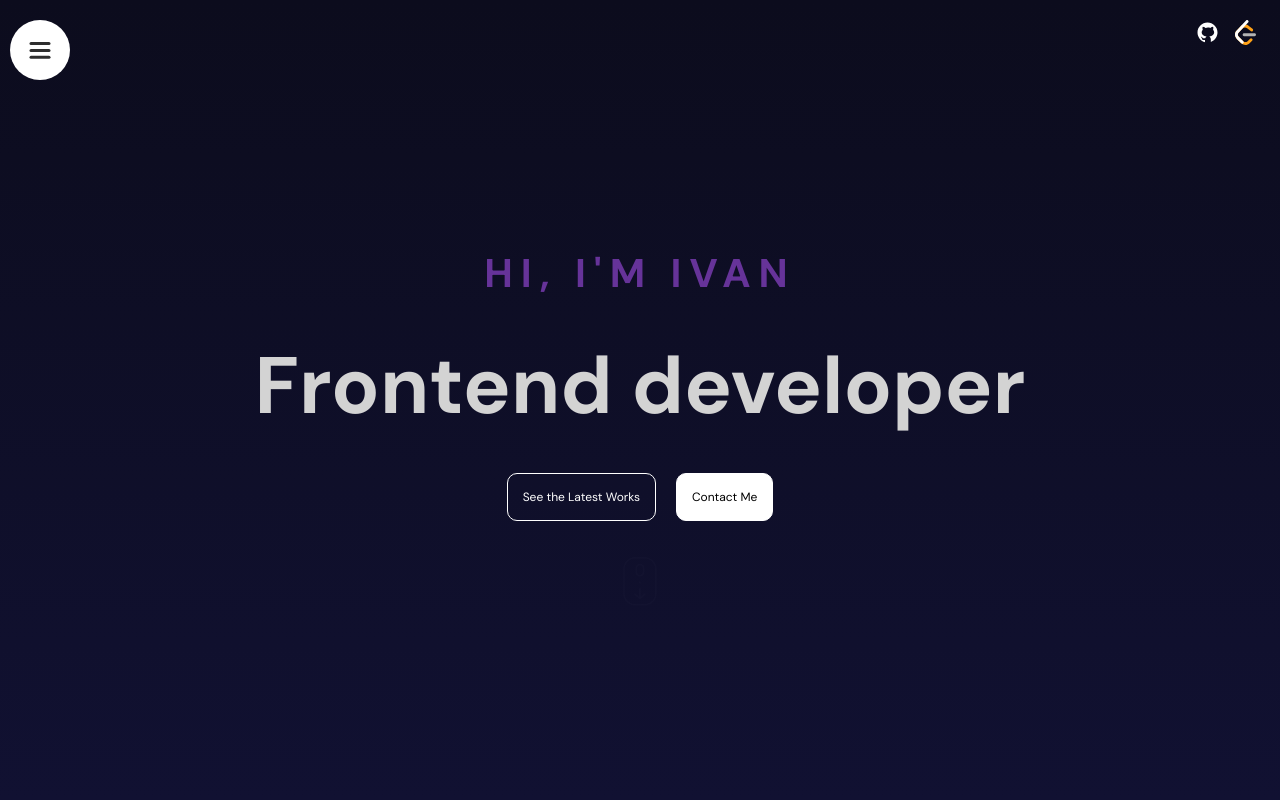
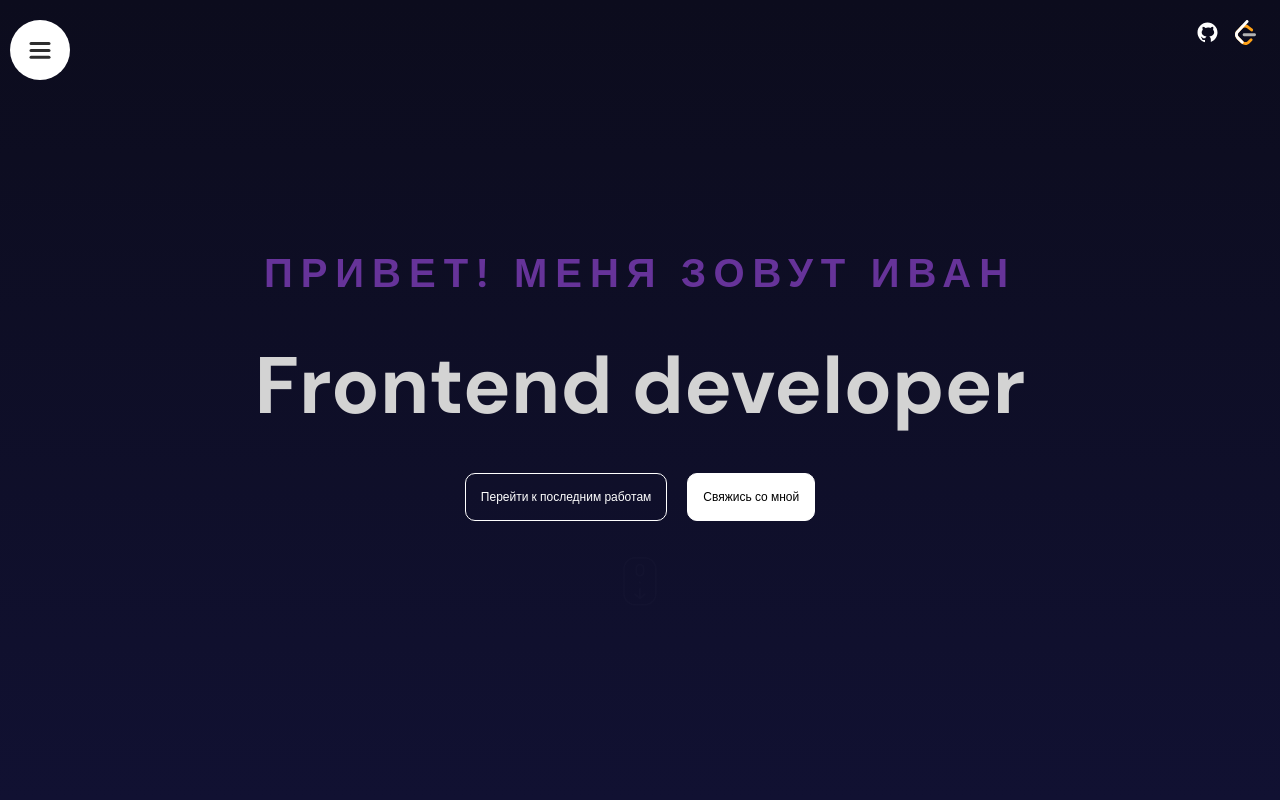
Before and after one commit to ivanbutakov0/portfolio-ru, a React (Vite) app: page / in a window 1280 px wide. Shown: the top 800 px of the page. Built offline with nearby package versions, Linux system fonts and the light colour scheme; grey boxes are pictures that could not be loaded.

Commit message:
translate hero section

```diff
--- a/src/pages/Home/Hero/Hero.tsx
+++ b/src/pages/Home/Hero/Hero.tsx
@@ -42,7 +42,7 @@ const Hero = () => {
 						whileInView='animate'
 					>
 						<motion.h2 className={styles.subtitle} variants={textVariants}>
-							Hi, I'm Ivan
+							Привет! Меня зовут Иван
 						</motion.h2>
 						<motion.h1 className={styles.title} variants={textVariants}>
 							Frontend developer
@@ -52,9 +52,9 @@ const Hero = () => {
 							variants={textVariants}
 						>
 							<Button href='#portfolio' style='outlined'>
-								See the Latest Works
+								Перейти к последним работам
 							</Button>
-							<Button href='#contacts'>Contact Me</Button>
+							<Button href='#contacts'>Свяжись со мной</Button>
 						</motion.div>
 						<motion.img
 							className={styles.scroll}
```
